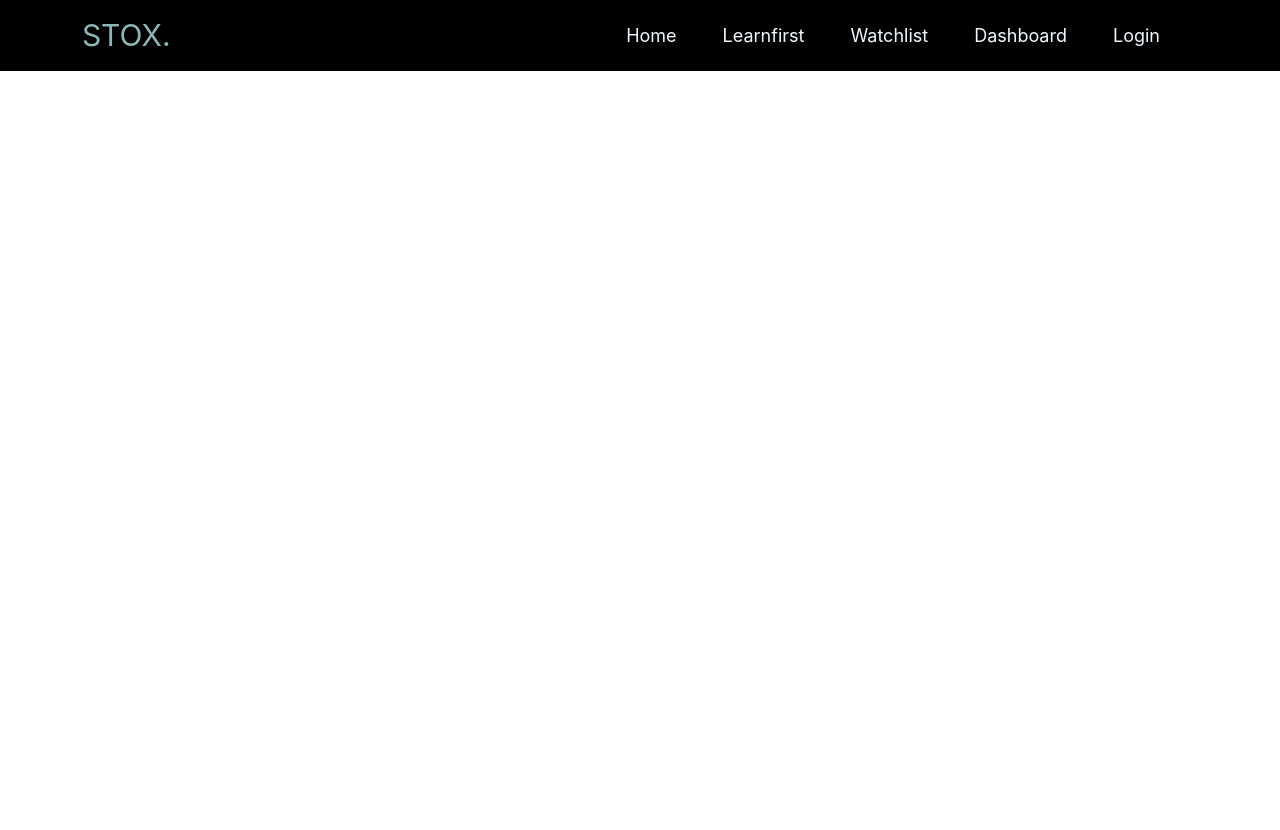
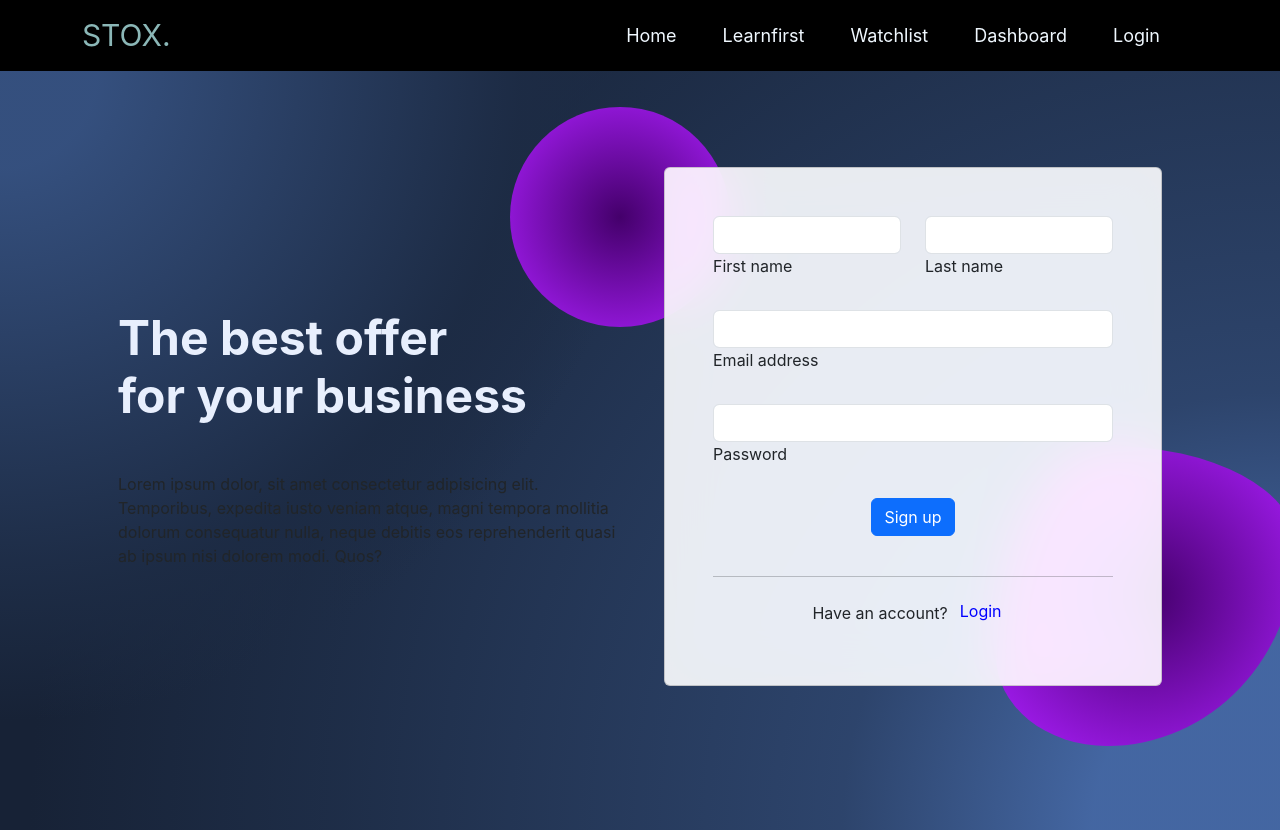
Before and after one commit to miteshp2110/SDP-1, a React (Create React App) app in the folder client/: page / in a window 1280 px wide. Before the commit the page ends 800 px from the top, so only its background shows below. Built offline with nearby package versions, Linux system fonts and the light colour scheme.

Commit message:
resolved

```diff
--- a/client/src/App.js
+++ b/client/src/App.js
@@ -5,7 +5,7 @@ import Login from './Components/Login/Login';
 function App() {
   return (
 
-    <NavBar/>
+    <SignUp/>
   );
 }
 
--- a/client/src/Components/SignUp/SignUp.jsx
+++ b/client/src/Components/SignUp/SignUp.jsx
@@ -5,6 +5,8 @@ import NavBar from '../NavBar/NavBar';
 const SignUp=()=>{
 
     return(
+      <>
+      <NavBar/>
 
 <section className="background-radial-gradient overflow-hidden">
   <div className="container px-4 py-5 px-md-5 text-center text-lg-start my-5">
@@ -76,6 +78,7 @@ const SignUp=()=>{
     </div>
   </div>
 </section>
+</>
 
     )
 
```
